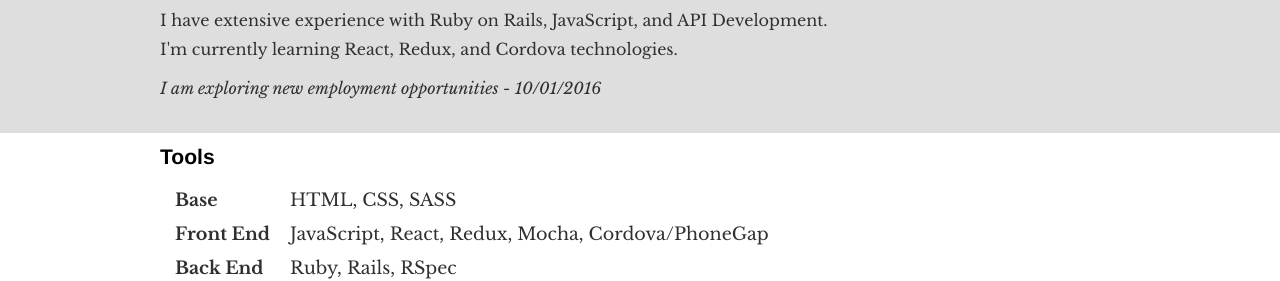
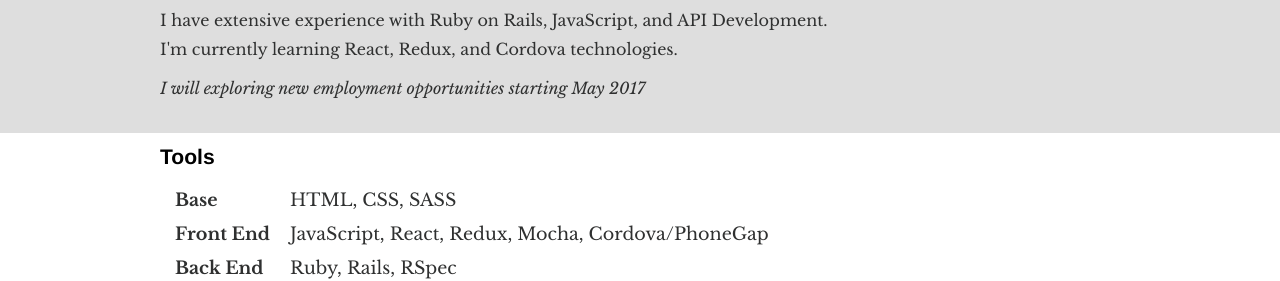
Before and after one commit to wrburgess/wrburgess.github.com, a Jekyll site: the page built from index.html, in a window 1280 px wide. Shown: the part 162-443 px from the top of the page. Built offline with Jekyll 4.4.1, drawn with Linux system fonts in a browser that asks for light colours; some web fonts are replaced; Markdown is read by kramdown in place of the engine named in the settings.

Commit message:
changing job message

```diff
--- a/index.html
+++ b/index.html
@@ -14,7 +14,7 @@
         <li>I'm currently learning React, Redux, and Cordova technologies.</li>
       </ul>
     </p>
-    <p><em>I am exploring new employment opportunities - 10/01/2016</em></p>
+    <p><em>I will exploring new employment opportunities starting May 2017</em></p>
   </div>
 </div>
 <div class="content">
```
